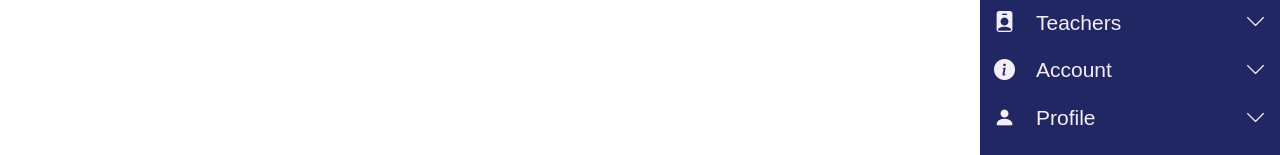
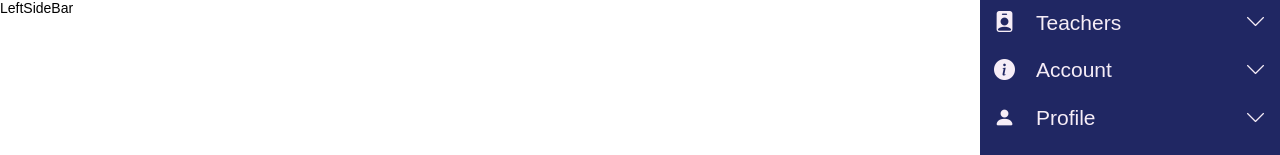
Before and after one commit to chamo7788/LMS-Project, a React (Vite) app in the folder Smart LMS/: page / in a window 1280 px wide. Shown: the top 155 px of the page. Built offline with nearby package versions, Linux system fonts and the light colour scheme.

Commit message:
refactor

```diff
--- /dev/null
+++ b/Smart LMS/src/components/home/LeftSidebar/LeftSideBar.jsx
@@ -0,0 +1,5 @@
+import React from "react";
+
+export function LeftSideBar() {
+  return <div>LeftSideBar</div>;
+}
--- /dev/null
+++ b/Smart LMS/src/components/home/LeftSidebar/index.js
@@ -0,0 +1 @@
+export * from './LeftSideBar'
--- a/Smart LMS/src/components/home/RightSidebar/RightsidebarItems.jsx
+++ b/Smart LMS/src/components/home/RightSidebar/RightsidebarItems.jsx
@@ -1,11 +1,10 @@
-import { useState } from "react"
-import './RightSidebar.css'
+import { useState } from "react";
+import "./RightSidebar.css";
 
-export default function RightSidebarItems({item}){
+export default function RightSidebarItems({ item }) {
+  const [open, setOpen] = useState(false);
 
-    const [open, setOpen] = useState(false)
-
-    if(item.childrens){
+  if (item.childrens) {
     return (
       <div className={open ? "rightsidebar-Items open" : "rightsidebar-Items"}>
         <div className="sidebar-Item-title" onClick={() => setOpen(!open)}>
@@ -13,16 +12,18 @@ export default function RightSidebarItems({item}){
             {item.icon && <i className={item.icon}></i>}
             {item.title}
           </span>
-                    <i className="bi-chevron-down toggle-btn" ></i>
+          <i className="bi-chevron-down toggle-btn"></i>
         </div>
         <div className="sidebar-Item-subtitle">
           <span>
-                        {item.childrens.map((child, index) => <RightSidebarItems key={index} item={child} />)}
+            {item.childrens.map((child, index) => (
+              <RightSidebarItems key={index} item={child} />
+            ))}
           </span>
         </div>
       </div>
-        )
-    }else{
+    );
+  } else {
     return (
       <div className="rightsidebar-Items">
         <div className="sidebar-Item-title">
@@ -34,6 +35,6 @@ export default function RightSidebarItems({item}){
           </a>
         </div>
       </div>
-        )
+    );
   }
 }
--- /dev/null
+++ b/Smart LMS/src/components/home/RightSidebar/index.js
@@ -0,0 +1 @@
+export * from './RightSidebar'
--- /dev/null
+++ b/Smart LMS/src/components/home/index.js
@@ -0,0 +1,2 @@
+export * from './RightSidebar'
+export * from './LeftSidebar'
--- /dev/null
+++ b/Smart LMS/src/components/index.js
@@ -0,0 +1 @@
+export * from './home'
--- a/Smart LMS/src/pages/Home.jsx
+++ b/Smart LMS/src/pages/Home.jsx
@@ -1,6 +1,11 @@
-import React from "react"
-import RightSidebar from "../components/home/RightSidebar/RightSidebar"
+import React from "react";
+import { LeftSideBar, RightSidebar } from "../components";
 
-export default function Home(){
-    return <div><RightSidebar/></div>
+export default function Home() {
+  return (
+    <div>
+      <RightSidebar />
+      <LeftSideBar />
+    </div>
+  );
 }
```
Also changed, not shown: Smart LMS/src/components/home/RightSidebar/RightSidebar.jsx (+15 -14 lines), 1 other file (tests, documents, lock files or other folders). Lines whose indentation alone changed are shown as unchanged.
